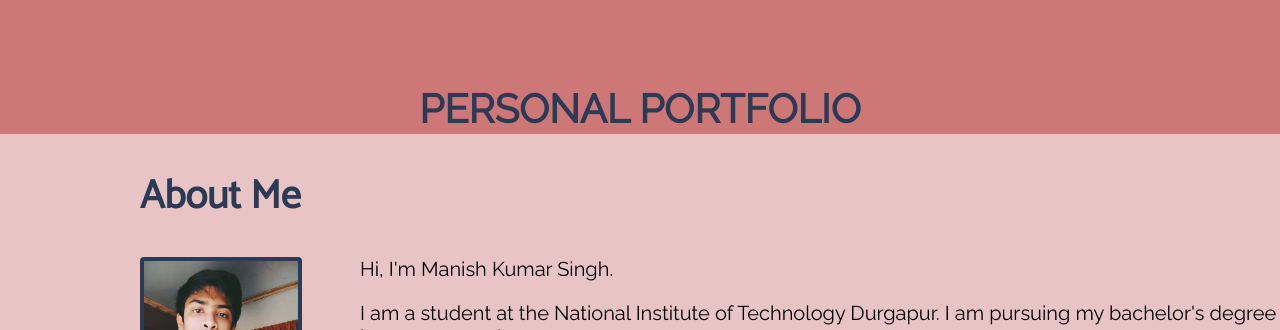
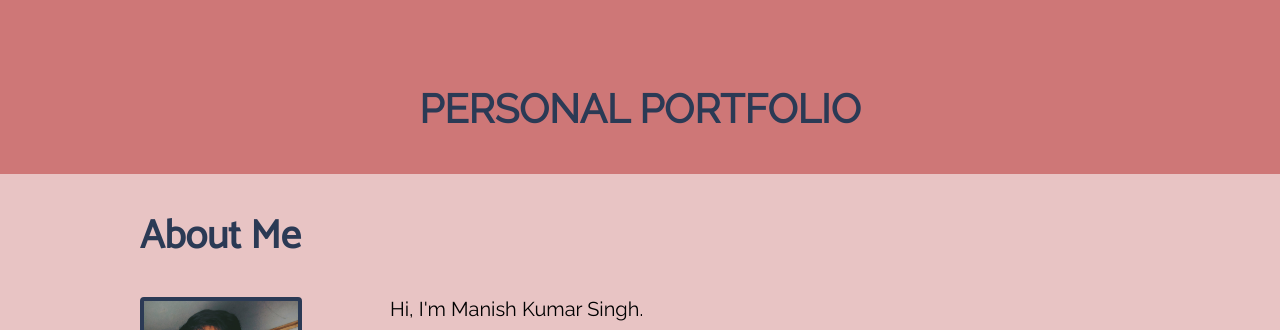
Before and after one commit to BrightPatron/manishkumarsingh.github.io, a plain HTML site: page index.html in a window 1280 px wide. Shown: the part 622-952 px from the top of the page. Drawn offline with Linux system fonts and the light colour scheme.

Commit message:
Update style.css

```diff
--- a/style.css
+++ b/style.css
@@ -44,7 +44,7 @@ html, body {
   }
 
   #home{
-    min-height: 85vh;
+    min-height: 90vh;
     margin-top: -95px;
     padding: 0px;
     text-align: center;
@@ -80,7 +80,7 @@ html, body {
   }
 
   #about p{
-    margin-left: 360px ;
+    margin-left: 390px ;
   }
 
   #about h1 {
```
